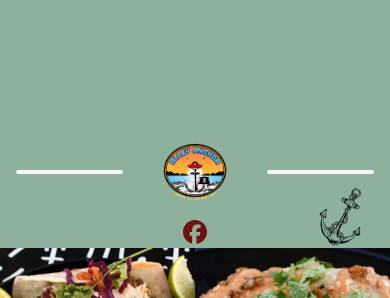
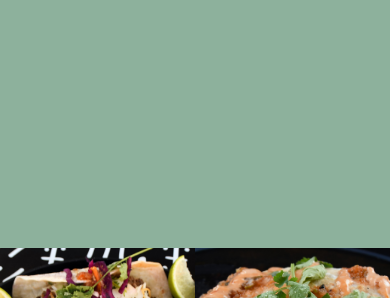
Before and after one commit to NoelVegaJr/alley-anchor, a Next.js app: page / in a window 390 px wide. Shown: the part 1440-1738 px from the top of the page. Built offline with nearby package versions, Linux system fonts and the light colour scheme.

Commit message:
cursor hover state on mobile

```diff
--- a/src/components/NavBar.tsx
+++ b/src/components/NavBar.tsx
@@ -57,7 +57,10 @@ export default function NavBar({ className }: { className?: string }) {
         />
       </Link>
       <div className="z-10" onClick={() => setOpen(true)}>
-        <FontAwesomeIcon icon={faBars} className="w-10 h-10 xl:hidden" />
+        <FontAwesomeIcon
+          icon={faBars}
+          className="w-10 h-10 xl:hidden cursor-pointer"
+        />
       </div>
       <div
         className={`flex flex-col absolute top-0 left-0 ${
@@ -65,7 +68,10 @@ export default function NavBar({ className }: { className?: string }) {
         } h-screen w-full transition-all duration-200 z-50 bg-sea`}
       >
         <div className="flex justify-end p-4" onClick={() => setOpen(false)}>
-          <FontAwesomeIcon icon={faX} className="w-8 h-8 text-white" />
+          <FontAwesomeIcon
+            icon={faX}
+            className="w-8 h-8 text-white cursor-pointer"
+          />
         </div>
         <Spacer margin="my-4" />
         <div className="flex-1 flex justify-center items-center">
@@ -89,9 +95,8 @@ export default function NavBar({ className }: { className?: string }) {
             </li>
           </ul>
         </div>
-        <div className="px-4">
-          <Footer />
-        </div>
+        {/* footer */}
+        <div className="px-4"></div>
       </div>
       <ul
         className={`gap-12 text-white z-10 ${
```
